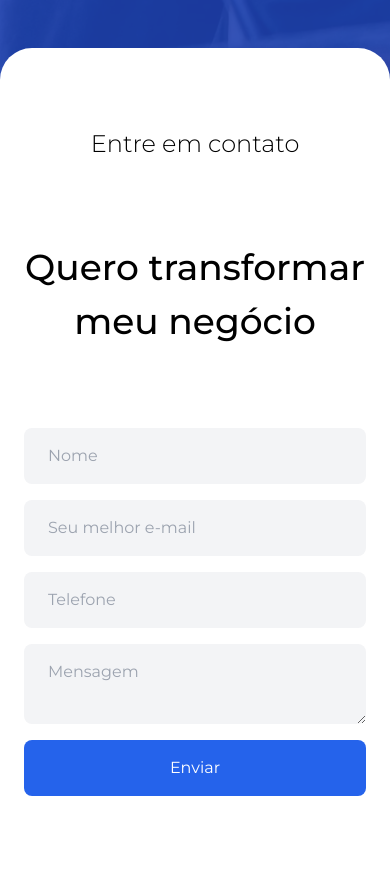
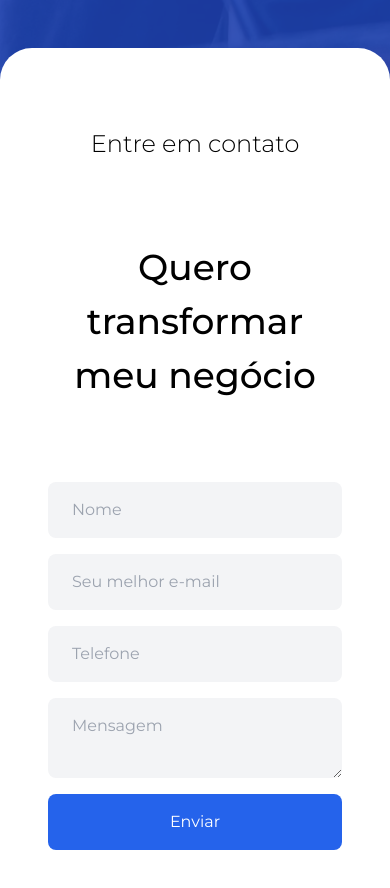
Before and after one commit to ronaldscruz/ibandigital, a Next.js app: page / in a window 390 px wide. Shown: the part 4120-5008 px from the top of the page. Built offline with nearby package versions, Linux system fonts and the light colour scheme.

Commit message:
feat: animate contact form

```diff
--- a/src/components/Home/Contact/Contact.jsx
+++ b/src/components/Home/Contact/Contact.jsx
@@ -1,12 +1,15 @@
 "use client";
 
-import { AnimatePresence, motion } from "framer-motion";
-import { useState } from "react";
+import { AnimatePresence, motion, useInView } from "framer-motion";
+import { useRef, useState } from "react";
 
 import CheckIcon from "./assets/check.svg";
 import Image from "next/image";
 
 export default function Contact() {
+  const ref = useRef();
+  const inView = useInView(ref, { once: true, amount: 1 });
+
   const [loading, setLoading] = useState(false);
   const [error, setError] = useState(false);
   const [formSubmitted, setFormSubmitted] = useState(false);
@@ -43,8 +46,22 @@ export default function Contact() {
 
   return (
     <section className="relative flex w-full w-full flex justify-center py-20 pb-32 bg-white md:rounded-[64px] rounded-[32px] mt-[-64px]">
-      <div className="w-content max-w-full flex flex-col items-center h-full z-10 md:px-0 px-6">
-        <h1 className="font-light md:text-2xl text-2xl">Entre em contato</h1>
+      <div
+        ref={ref}
+        className="w-content max-w-full flex flex-col items-center h-full z-10 md:px-0 px-6"
+      >
+        <AnimatePresence>
+          {inView && (
+            <motion.div
+              className="w-full flex flex-col items-center h-full z-10 md:px-0 px-6"
+              initial={{ opacity: 0, y: 20 }}
+              animate={{ opacity: 1, y: 0 }}
+              exit={{ opacity: 0, y: 20 }}
+              transition={{ duration: 0.4, delay: 0.2 }}
+            >
+              <h1 className="font-light md:text-2xl text-2xl">
+                Entre em contato
+              </h1>
               <h2 className="font-medium md:text-5xl text-4xl my-20 w-[800px] max-w-full text-center md:leading-normal leading-normal">
                 Quero transformar meu negócio
               </h2>
@@ -115,6 +132,9 @@ export default function Contact() {
                   Por favor, tente novamente.
                 </p>
               )}
+            </motion.div>
+          )}
+        </AnimatePresence>
       </div>
     </section>
   );
```
Lines whose indentation alone changed are shown as unchanged.
